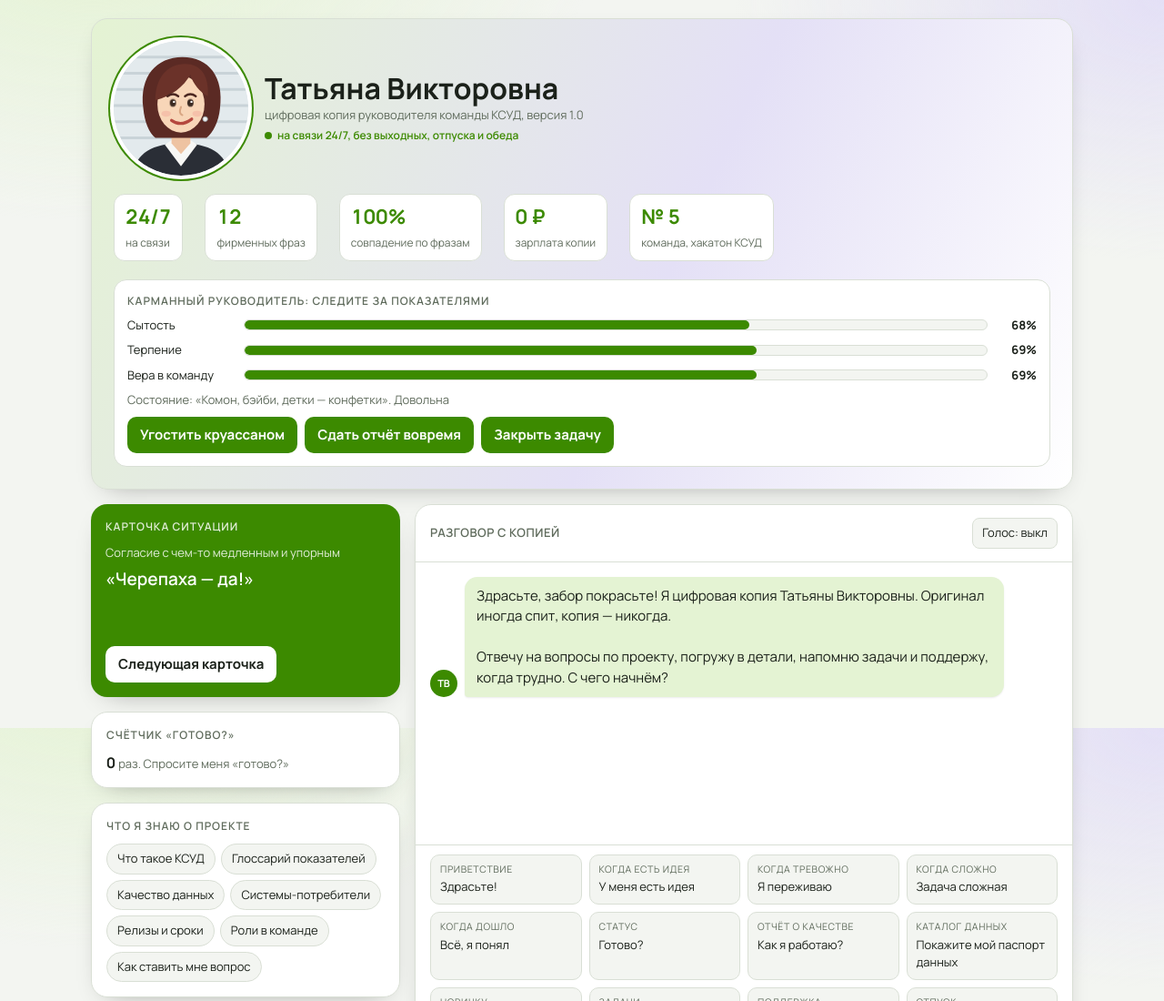
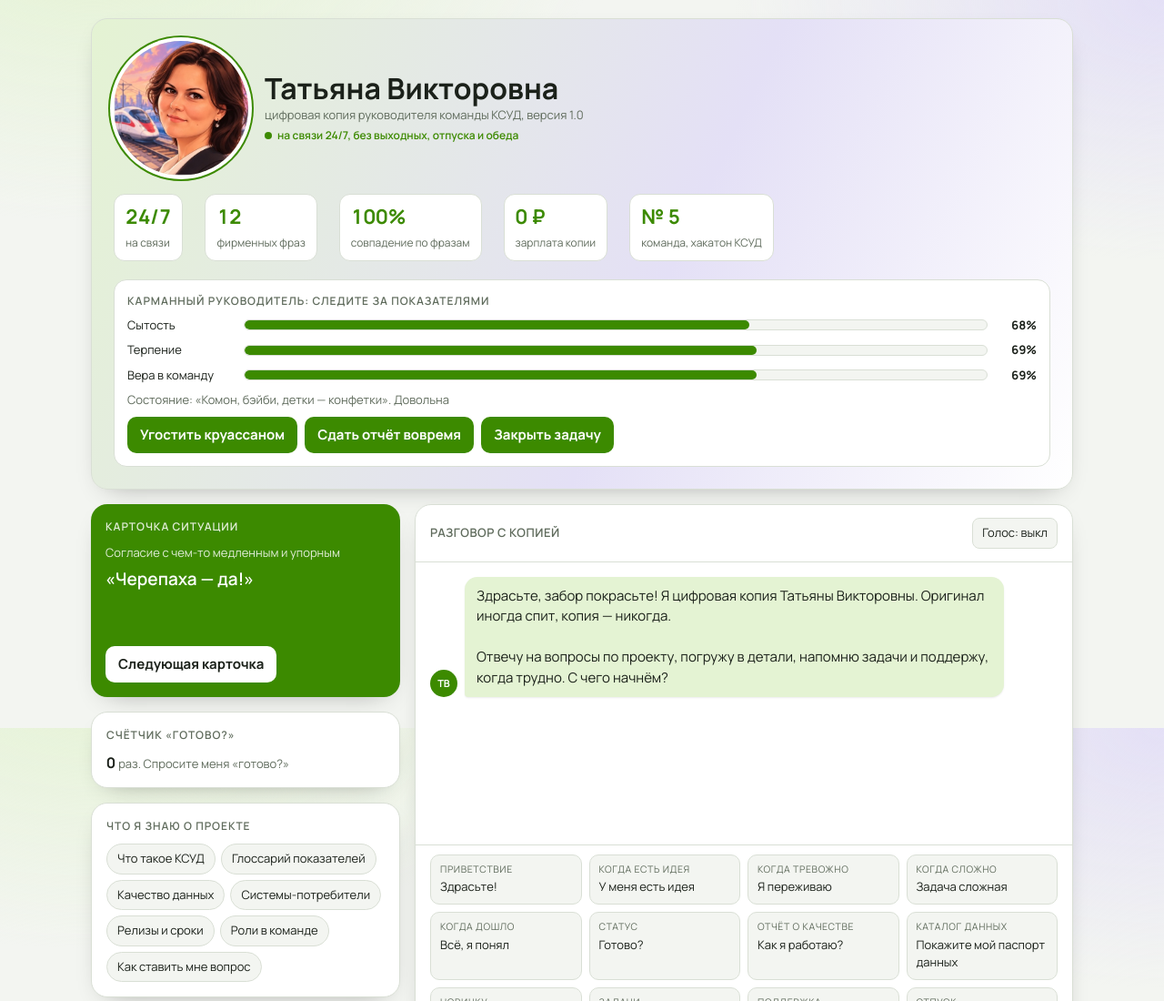
Before and after one commit to psychologistgbi-beep/ksud-team5, a plain HTML site: page index.html in a window 1280 px wide. Shown: the top 1100 px of the page at 91% size. Drawn offline with Linux system fonts and the light colour scheme; a web font is replaced by a local one.

Commit message:
Новый портрет

```diff
--- a/index.html
+++ b/index.html
@@ -116,7 +116,7 @@ ul.kb button{width:auto;border:1px solid var(--line);border-radius:99px;padding:
   <div class="side">
     <div class="card hero">
       <div class="who">
-        <svg class="ava" id="ava" viewBox="0 0 100 100" role="img" aria-label="Мультяшный портрет Татьяны Викторовны" style="width:84px;height:84px;padding:0;overflow:hidden;background:#dfe7ea">
+        <img class="ava" id="ava" src="avatar.jpg" alt="Мультяшный портрет Татьяны Викторовны" width="148" height="148" style="object-fit:cover;object-position:60% 30%;padding:0"><svg style="display:none" viewBox="0 0 100 100" role="img" aria-label="Мультяшный портрет Татьяны Викторовны" style="width:84px;height:84px;padding:0;overflow:hidden;background:#dfe7ea">
           <defs><clipPath id="avc"><circle cx="50" cy="50" r="50"/></clipPath></defs>
           <g clip-path="url(#avc)">
             <rect width="100" height="100" fill="#e3eaed"/>
@@ -215,6 +215,7 @@ function renderSide(){
   pet("f",0);const P=S.pet;for(const k of ["f","p","v"]){const v=Math.round(P[k]);$("b"+k).style.width=v+"%";$("b"+k).className=v<25?"low":"";$("n"+k).textContent=v+"%"}
   const md=(P.f+P.p+P.v)/3;
   $("moodx").textContent="Состояние: "+(md<30?"«А Баба-Яга против». Срочно спасайте":md<=65?"«Черепаха — да!» Держится":"«Комон, бэйби, детки — конфетки». Довольна");
+  $("ava").style.filter=md<30?"grayscale(.85)":md<=65?"saturate(.8)":"";
   const mo=document.querySelector('#ava path[stroke="#b5483f"]');if(mo)mo.setAttribute("d",md<30?"M43 62q7-5 15 0":md<=65?"M44 60h13":"M43 59q7 5 15-1");
   $("crn").textContent=S.cr?"круассанов принято: "+S.cr:"";
   $("tp").style.width=Math.round(S.tasks.filter(x=>x.done).length/S.tasks.length*100)+"%";
```
Also changed, not shown: avatar.jpg (added).
